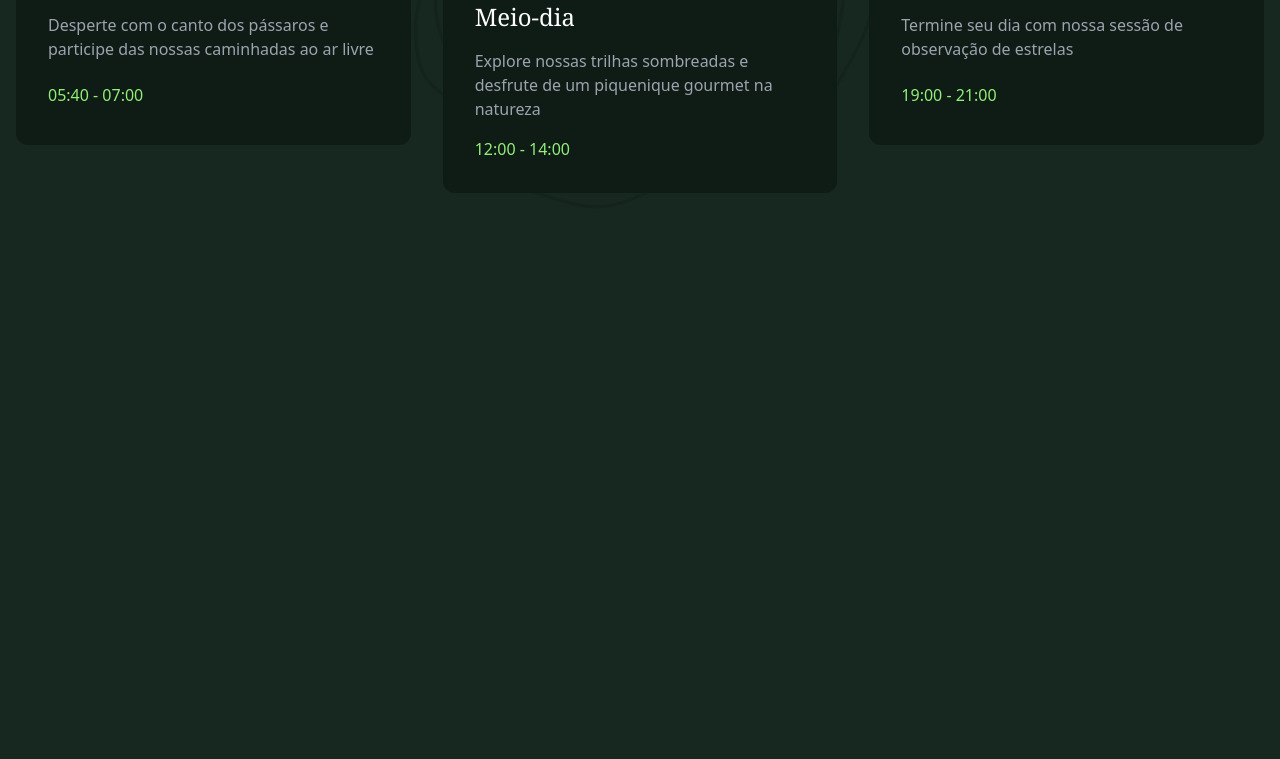
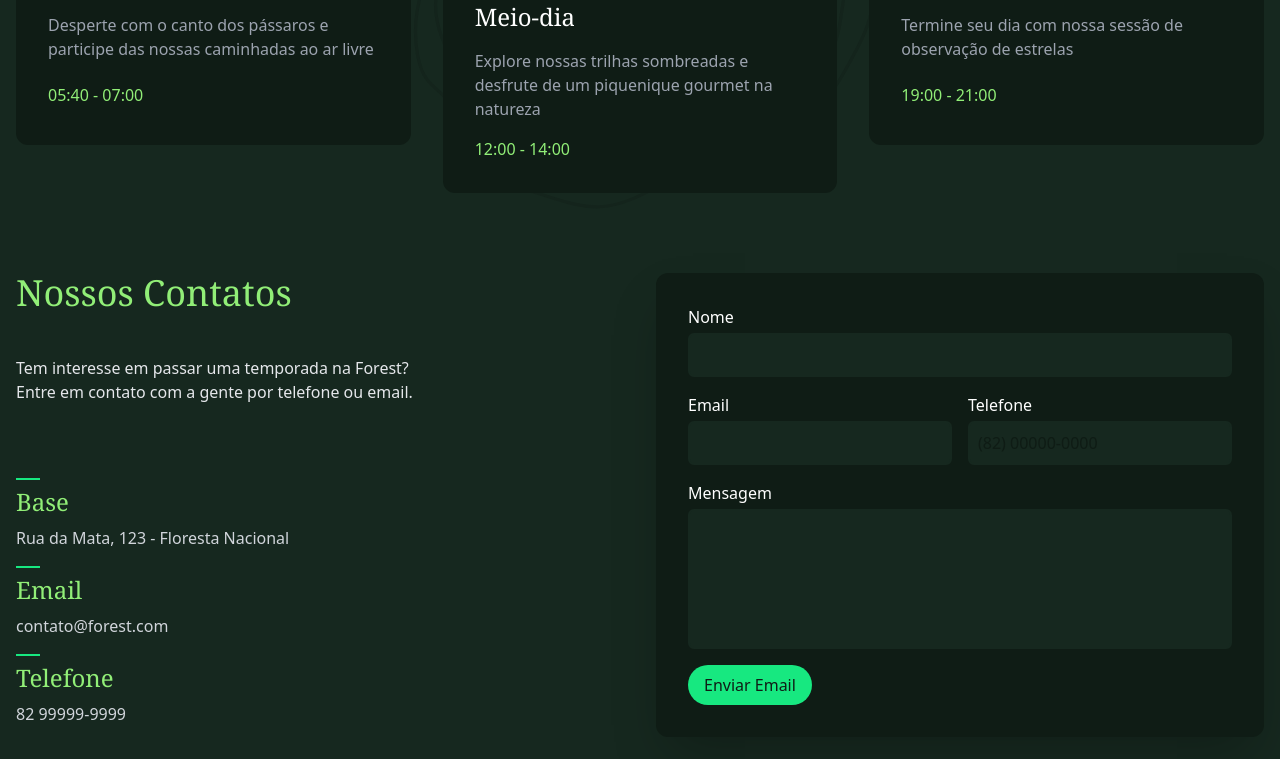
Before and after one commit to Lucarim/Forest, a website: page src/index.html in a window 1280 px wide. Shown: the part 3323-4082 px from the top of the page. Before the commit the page ends 3916 px from the top, so only its background shows below. Drawn offline with Linux system fonts and the light colour scheme.

Commit message:
contatos

```diff
--- a/src/index.html
+++ b/src/index.html
@@ -150,6 +150,7 @@
     </div>
   </section>
 
+  <!-- ciclo natural -->
   <section class="container bg-[url('./img/padrao.svg')] bg-contain bg-center bg-no-repeat mb-12 sm:py-16 sm:mb-16">
     <p class="mb-4 text-center text-verde-200 uppercase tracking-widest text-sm">Ciclo Natural</p>
     <h2 class="mb-8 mx-auto font-serif text-balance text-center max-w-screen-md text-white text-4xl sm:text-6xl">Ritmo da FLoresta</h2>
@@ -174,6 +175,52 @@
       </div>
     </div>
   </section>
+
+  <!-- contato -->
+  <section id="contato" class="container mb-12 gap-8 sm:mb-16 grid lg:grid-cols-2">
+    <div class="grid gap-4">
+      <h1 class="font-serif text-4xl text-verde-300 mb-4">Nossos Contatos</h1>
+      <p class="text-gray-200 text-balance mb-8">Tem interesse em passar uma temporada na Forest? Entre em contato com a gente por telefone ou email.</p>
+      <div>
+        <div>
+          <span class="h-0.5 w-6 bg-verde-400 inline-block"></span>
+          <h2 class="mb-2 text-2xl text-verde-300 font-serif">Base</h2>
+          <p class="text-gray-300">Rua da Mata, 123 - Floresta Nacional</p>
+        </div>
+        <div>
+          <span class="h-0.5 w-6 bg-verde-400 inline-block"></span>
+          <h2 class="mb-2 text-2xl text-verde-300 font-serif">Email</h2>
+          <p class="text-gray-300">contato@forest.com</p>
+        </div>
+        <div>
+          <span class="h-0.5 w-6 bg-verde-400 inline-block"></span>
+          <h2 class="mb-2 text-2xl text-verde-300 font-serif">Telefone</h2>
+          <p class="text-gray-300">82 99999-9999</p>
+        </div>
+      </div>
+    </div>
+    <form class="grid gap-4 rounded-xl bg-verde-900 shadow-2xl p-4 lg:p-8" action="">
+      <div class="grid gap-1">
+        <label class="text-white" for="nome">Nome</label>
+        <input class="rounded-md border-2 border-verde-800 bg-verde-800 p-2 text-white focus:outline-none focus:ring-2 focus:ring-verde-400 focus:border-verde-900 placeholder:text-verde-900" id="nome" name="nome" type="text">
+      </div>
+      <div class="grid gap-4 sm:grid-cols-2">
+        <div class="grid gap-1">
+          <label class="text-white" for="email">Email</label>
+          <input class="rounded-md border-2 border-verde-800 bg-verde-800 p-2 text-white focus:outline-none focus:ring-2 focus:ring-verde-400 focus:border-verde-900 placeholder:text-verde-900" id="email" name="email" type="email">
+        </div>
+        <div class="grid gap-1">
+          <label class="text-white" for="telefone">Telefone</label>
+          <input class="rounded-md border-2 border-verde-800 bg-verde-800 p-2 text-white focus:outline-none focus:ring-2 focus:ring-verde-400 focus:border-verde-900 placeholder:text-verde-900" id="telefone" name="telefone" placeholder="(82) 00000-0000" type="text">
+        </div>
+      </div>
+      <div class="grid gap-1">
+        <label class="text-white" for="mensagem">Mensagem</label>
+        <textarea class="rounded-md border-2 border-verde-800 bg-verde-800 p-2 text-white focus:outline-none focus:ring-2 focus:ring-verde-400 focus:border-verde-900 placeholder:text-verde-900 resize-none" rows="5" id="mensagem" name="mensagem" type="text"></textarea>
+      </div>
+      <button class="place-self-start bg-verde-400 text-verde-900 py-2 px-4 inline-block rounded-full">Enviar Email</button>
+    </form>
+  </section>
 </body>
 
 </html>
```
Also changed, not shown: src/output.css.
